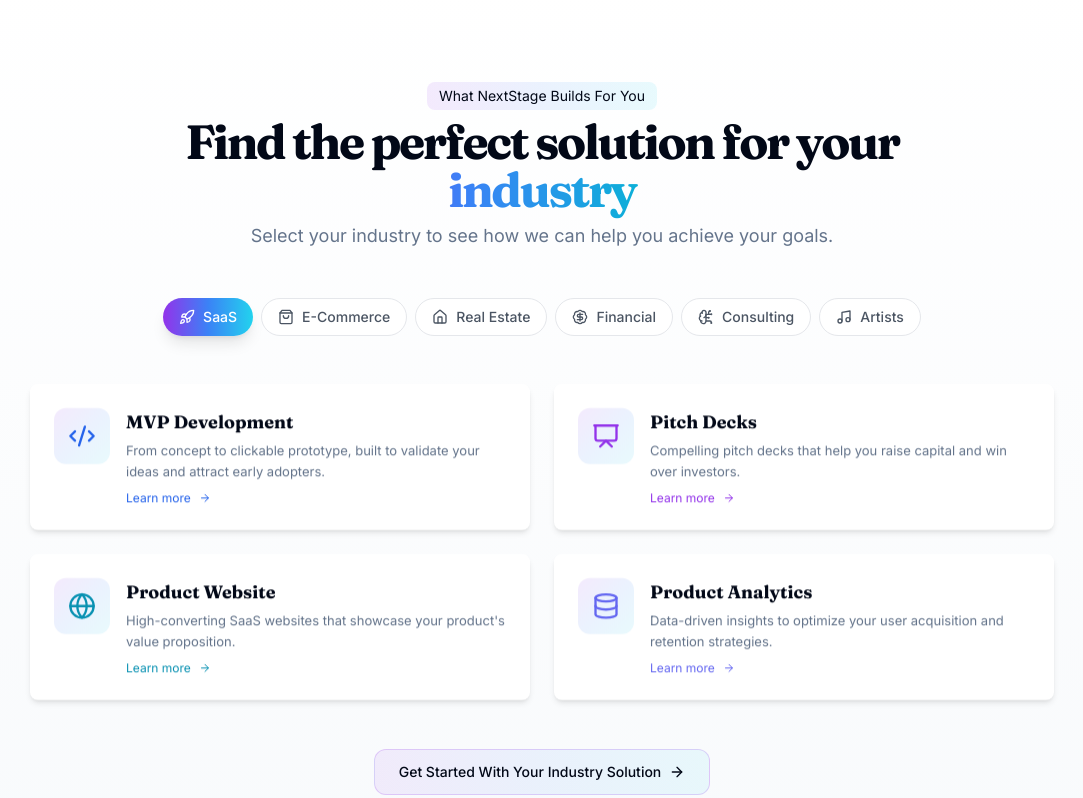
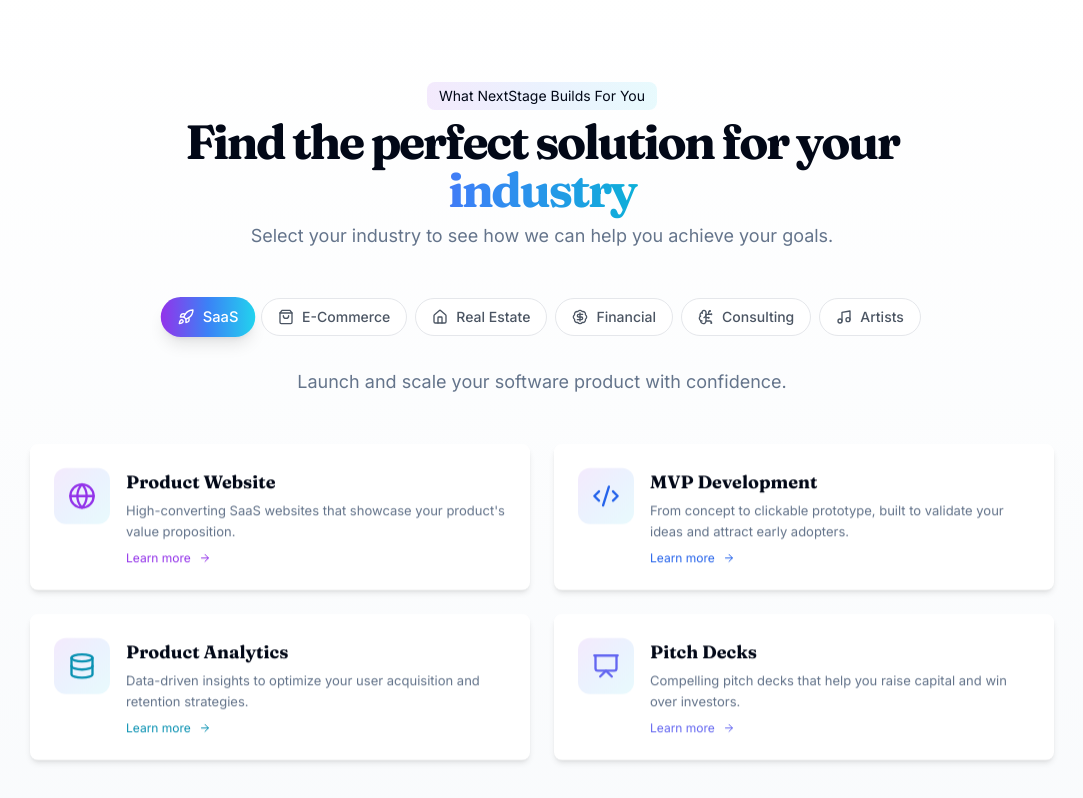
Before and after one commit to bsegev/nextstage-3.0, a Next.js app: page / in a window 1280 px wide. Shown: the part 2739-3537 px from the top of the page, without its empty margins (98-1181 px from the left). Built offline with nearby package versions, Linux system fonts and the light colour scheme.

Commit message:
refactor: restructure services with shared core and industry-specific offerings

```diff
--- a/app/components/services.tsx
+++ b/app/components/services.tsx
@@ -5,19 +5,54 @@
   Code2, FileText, Play, Compass, Linkedin, Megaphone,
   Building2, ShoppingBag, Home, BadgeDollarSign, BrainCircuit, Music,
   Briefcase, Rocket, BarChart3, PenTool, Video, Instagram,
-  MessageSquare, Target, Zap, Share2, Database, ShieldCheck
+  MessageSquare, Target, Zap, Share2, Database, ShieldCheck,
+  Layout, Search, Lightbulb
 } from "lucide-react"
 import Link from "next/link"
 import { motion } from "framer-motion"
 import { useInView } from "framer-motion"
 import { useRef, useState } from "react"
 
+// Shared core services that can be used across industries
+const coreServices = {
+  website: {
+    icon: Globe,
+    title: "Website Development",
+    description: "Professional, high-converting websites tailored to your industry needs.",
+    color: "purple",
+  },
+  brand: {
+    icon: Palette,
+    title: "Brand Identity",
+    description: "Distinctive visual identity and messaging that makes your business instantly recognizable.",
+    color: "blue",
+  },
+  strategy: {
+    icon: Lightbulb,
+    title: "Growth Strategy",
+    description: "Data-driven strategies to reach and convert your target audience.",
+    color: "cyan",
+  },
+  content: {
+    icon: FileText,
+    title: "Content Strategy",
+    description: "Compelling content that communicates your value and engages your audience.",
+    color: "indigo",
+  }
+}
+
 const industries = [
   {
     id: "saas",
     label: "SaaS",
     icon: Rocket,
+    description: "Launch and scale your software product with confidence.",
     services: [
+      {
+        ...coreServices.website,
+        title: "Product Website",
+        description: "High-converting SaaS websites that showcase your product's value proposition.",
+      },
       {
         icon: Code2,
         title: "MVP Development",
@@ -25,21 +60,15 @@
         color: "blue",
       },
       {
+        icon: Database,
+        title: "Product Analytics",
+        description: "Data-driven insights to optimize your user acquisition and retention strategies.",
+        color: "cyan",
+      },
+      {
         icon: Presentation,
         title: "Pitch Decks",
         description: "Compelling pitch decks that help you raise capital and win over investors.",
-        color: "purple",
-      },
-      {
-        icon: Globe,
-        title: "Product Website",
-        description: "High-converting SaaS websites that showcase your product's value proposition.",
-        color: "cyan",
-      },
-      {
-        icon: Database,
-        title: "Product Analytics",
-        description: "Data-driven insights to optimize your user acquisition and retention strategies.",
         color: "indigo",
       }
     ]
@@ -48,23 +77,21 @@
     id: "ecommerce",
     label: "E-Commerce",
     icon: ShoppingBag,
+    description: "Build a thriving online store that converts browsers into buyers.",
     services: [
       {
-        icon: Globe,
+        ...coreServices.website,
         title: "Store Design",
         description: "Beautiful, conversion-optimized online stores that drive sales.",
-        color: "purple",
+      },
+      {
+        ...coreServices.brand,
+        description: "Stand out in a crowded market with a memorable brand identity.",
       },
       {
         icon: Target,
         title: "Marketing Strategy",
         description: "Customer acquisition and retention strategies that grow your brand.",
-        color: "blue",
-      },
-      {
-        icon: Instagram,
-        title: "Social Media",
-        description: "Engaging social content that builds brand awareness and drives traffic.",
         color: "cyan",
       },
       {
@@ -79,23 +106,21 @@
     id: "real-estate",
     label: "Real Estate",
     icon: Home,
+    description: "Showcase properties and build trust with potential clients.",
     services: [
       {
-        icon: Globe,
+        ...coreServices.website,
         title: "Property Websites",
         description: "Stunning property showcase websites that attract qualified buyers.",
-        color: "purple",
+      },
+      {
+        ...coreServices.brand,
+        description: "Professional branding that builds trust with clients.",
       },
       {
         icon: Video,
         title: "Virtual Tours",
         description: "Immersive property tours that bring listings to life.",
-        color: "blue",
-      },
-      {
-        icon: PenTool,
-        title: "Brand Identity",
-        description: "Professional branding that builds trust with clients.",
         color: "cyan",
       },
       {
@@ -110,18 +135,17 @@
     id: "financial",
     label: "Financial",
     icon: BadgeDollarSign,
+    description: "Build trust and showcase expertise in financial services.",
     services: [
       {
-        icon: ShieldCheck,
-        title: "Trust Building",
+        ...coreServices.website,
+        title: "Trust-Building Website",
         description: "Professional web presence that establishes credibility and authority.",
-        color: "purple",
       },
       {
-        icon: Presentation,
-        title: "Client Decks",
-        description: "Persuasive presentation materials for client meetings and pitches.",
-        color: "blue",
+        ...coreServices.content,
+        title: "Financial Content",
+        description: "Clear, engaging content that builds trust and educates clients.",
       },
       {
         icon: BarChart3,
@@ -130,9 +154,9 @@
         color: "cyan",
       },
       {
-        icon: MessageSquare,
-        title: "Communication",
-        description: "Effective client communication strategies and materials.",
+        icon: Presentation,
+        title: "Client Decks",
+        description: "Persuasive presentation materials for client meetings and pitches.",
         color: "indigo",
       }
     ]
@@ -141,29 +165,27 @@
     id: "consulting",
     label: "Consulting",
     icon: BrainCircuit,
+    description: "Position yourself as the go-to expert in your field.",
     services: [
       {
-        icon: Globe,
+        ...coreServices.website,
         title: "Authority Website",
         description: "Professional web presence that positions you as an industry expert.",
-        color: "purple",
+      },
+      {
+        ...coreServices.content,
+        description: "Thought leadership content that showcases your expertise.",
       },
       {
         icon: FileText,
         title: "Case Studies",
         description: "Compelling case studies that showcase your impact and results.",
-        color: "blue",
+        color: "cyan",
       },
       {
         icon: Linkedin,
         title: "LinkedIn Strategy",
         description: "LinkedIn optimization to attract high-value clients.",
-        color: "cyan",
-      },
-      {
-        icon: Presentation,
-        title: "Sales Decks",
-        description: "Persuasive presentations that win new business.",
         color: "indigo",
       }
     ]
@@ -172,29 +194,28 @@
     id: "artists",
     label: "Artists",
     icon: Music,
+    description: "Share your art with the world and grow your audience.",
     services: [
       {
-        icon: Globe,
+        ...coreServices.website,
         title: "Artist Website",
         description: "Creative portfolios that showcase your work and attract opportunities.",
-        color: "purple",
+      },
+      {
+        ...coreServices.brand,
+        title: "Artist Brand",
+        description: "Develop a unique artistic identity that resonates with your audience.",
       },
       {
         icon: Play,
         title: "EPK & Media Kit",
         description: "Professional press kits that get you noticed by industry gatekeepers.",
-        color: "blue",
+        color: "cyan",
       },
       {
         icon: Instagram,
         title: "Social Strategy",
         description: "Engaging social presence that grows your audience.",
-        color: "cyan",
-      },
-      {
-        icon: Megaphone,
-        title: "Release Strategy",
-        description: "Strategic promotion plans for your releases and projects.",
         color: "indigo",
       }
     ]
@@ -233,6 +254,8 @@
     }
   }
 
+  const activeIndustryData = industries.find(i => i.id === activeIndustry)
+
   return (
     <section ref={sectionRef} id="services" className="w-full py-12 md:py-24 bg-gradient-to-b from-white to-slate-50">
       <motion.div
@@ -256,7 +279,7 @@
         </div>
 
         {/* Industry Tabs */}
-        <div className="flex flex-wrap justify-center gap-2 mb-12">
+        <div className="flex flex-wrap justify-center gap-2 mb-8">
           {industries.map((industry) => {
             const Icon = industry.icon
             return (
@@ -265,7 +288,7 @@
                 onClick={() => setActiveIndustry(industry.id)}
                 className={`flex items-center gap-2 px-4 py-2 rounded-full text-sm font-medium transition-all duration-300 ${
                   activeIndustry === industry.id
-                    ? 'bg-gradient-to-r from-purple-600 via-blue-500 to-cyan-400 text-white shadow-lg'
+                    ? 'bg-gradient-to-r from-purple-600 via-blue-500 to-cyan-400 text-white shadow-lg scale-105'
                     : 'bg-white hover:bg-slate-50 text-gray-600 hover:text-gray-900 border border-gray-200'
                 }`}
               >
@@ -276,9 +299,19 @@
           })}
         </div>
 
+        {/* Industry Description */}
+        {activeIndustryData && (
+          <motion.div
+            variants={cardVariants}
+            className="text-center mb-12"
+          >
+            <p className="text-lg text-muted-foreground">{activeIndustryData.description}</p>
+          </motion.div>
+        )}
+
         {/* Services Grid */}
         <div className="grid grid-cols-1 sm:grid-cols-2 lg:grid-cols-2 gap-6 max-w-5xl mx-auto">
-          {industries.find(i => i.id === activeIndustry)?.services.map((service, index) => {
+          {activeIndustryData?.services.map((service, index) => {
             const Icon = service.icon
             const colorClass = service.color === "purple" ? "text-purple-600"
               : service.color === "blue" ? "text-blue-600"
```
